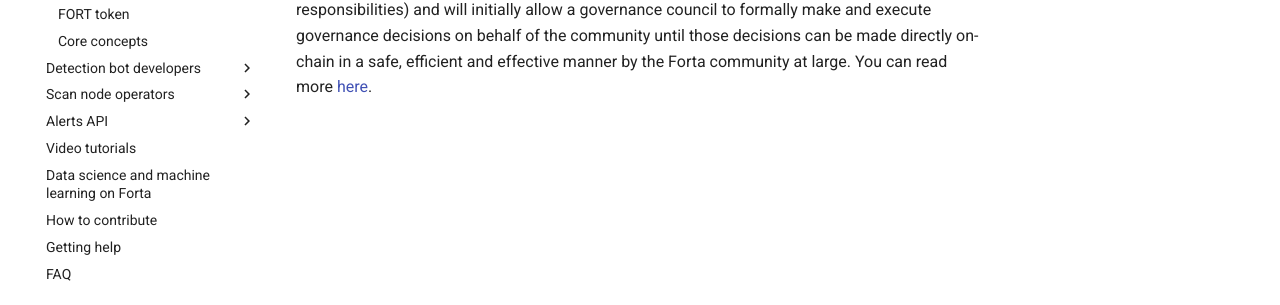
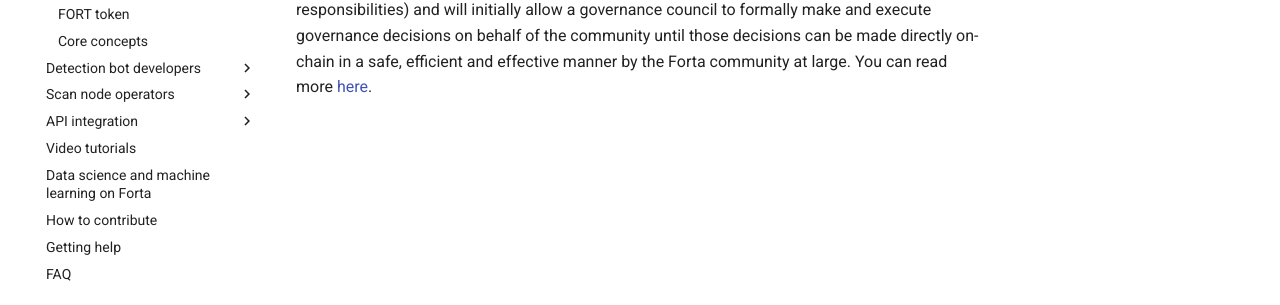
Before and after one commit to forta-network/docs, an MkDocs documentation site: the page built from docs/governance.md, in a window 1280 px wide. Shown: the part 259-564 px from the top of the page. Built offline with MkDocs 1.6.1 and Material for MkDocs 9.7.7, drawn with Linux system fonts in a browser that asks for light colours.

```diff
--- a/mkdocs.yml
+++ b/mkdocs.yml
@@ -39,7 +39,7 @@ nav:
   - Scan node operators:
       - Quickstart: scanner-quickstart.md
       - Scan node SLA API: sla-api.md
-  - Alerts API:
+  - API integration:
       - API access: api.md
       - GraphQL API reference: forta-api-reference/index.html
       - Example use cases: api-example-use-cases.md
```
Also changed, not shown: docs/index.md (+1 -1 lines).
